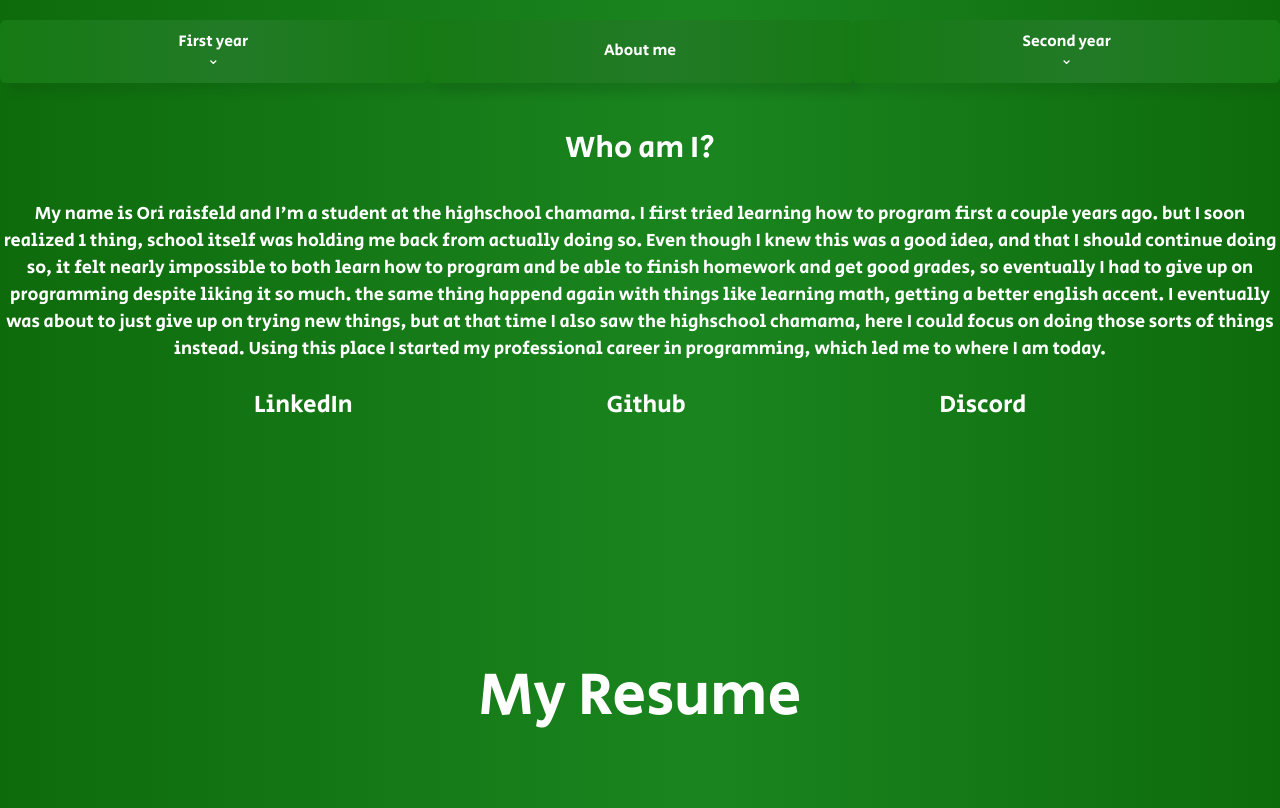
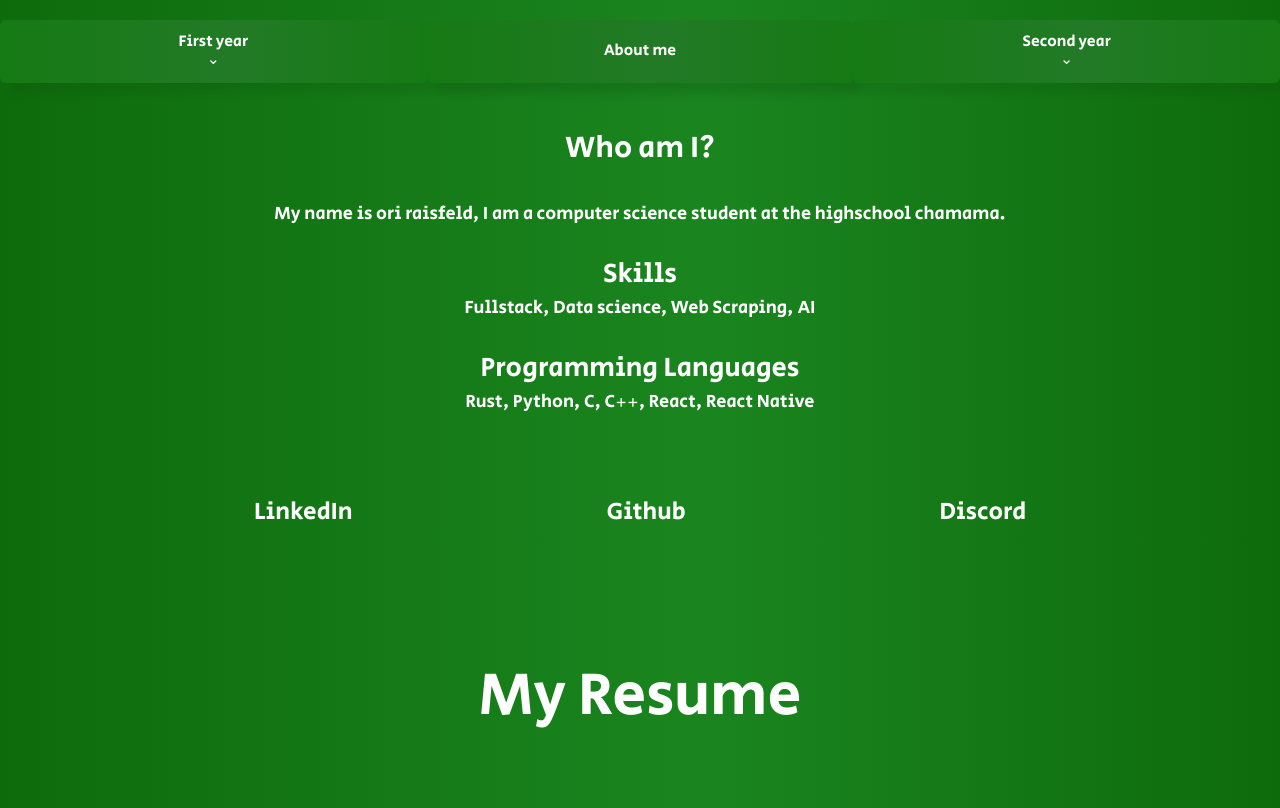
Before and after one commit to raisfeld-ori/ori-pol, a Next.js app: page /projects/about in a window 1280 px wide. Built offline with nearby package versions, Linux system fonts and the light colour scheme.

Commit message:
bug fixes

```diff
--- a/app/projects/about/page.tsx
+++ b/app/projects/about/page.tsx
@@ -7,15 +7,16 @@ export default function socials(){
     <div className="aboutme">
      <h1 className="Whoami">Who am I?</h1>
     <p className="description">
-        My name is Ori raisfeld and I&apos;m a student at the highschool chamama.
-        I first tried learning how to program first a couple years ago. but I soon realized 1 thing,
-        school itself was holding me back from actually doing so. Even though I knew this was a good idea,
-        and that I should continue doing so, it felt nearly impossible to both learn how to program and be able
-        to finish homework and get good grades, so eventually I had to give up on programming despite liking it so much.
-        the same thing happend again with things like learning math, getting a better english accent. I eventually
-        was about to just give up on trying new things, but at that time I also saw the highschool chamama, here I could
-        focus on doing those sorts of things instead. Using this place I started my professional career in programming,
-        which led me to where I am today.
+        My name is ori raisfeld, I am a computer science student at the highschool chamama.
+        <br></br>
+        <br></br>
+        <h2>Skills</h2>Fullstack, Data science, Web Scraping, AI
+        <br></br>
+        <br></br>
+        <h2>Programming Languages</h2>Rust, Python, C, C++, React, React Native
+        <br></br>
+        <br></br>
+        <br></br>
     </p>
     </div>
     <div className="CV">
--- a/app/projects/layout.css
+++ b/app/projects/layout.css
@@ -6,7 +6,6 @@
   align-items:self-start;
   position: absolute;
   height: 100%;
-  z-index: 3;
   margin-top: 1svh;
 }
 
@@ -137,7 +136,6 @@ margin: 10px;
 .head{
 font-size: 3em;
 margin-bottom: 1em;
-margin-top: 1em;
 }
 
 .description{
@@ -238,7 +236,6 @@ margin-bottom: 1em;
   width: 100%;
   bottom: 0;
   cursor: pointer;
-  z-index: 9999;
 }
 
 @media (max-width: 490px) {
@@ -265,4 +262,8 @@ margin-bottom: 1em;
   display: flex;
   flex-direction: column;
 }
+
+.button-9{
+  text-wrap: nowrap;
 }
+}
```
